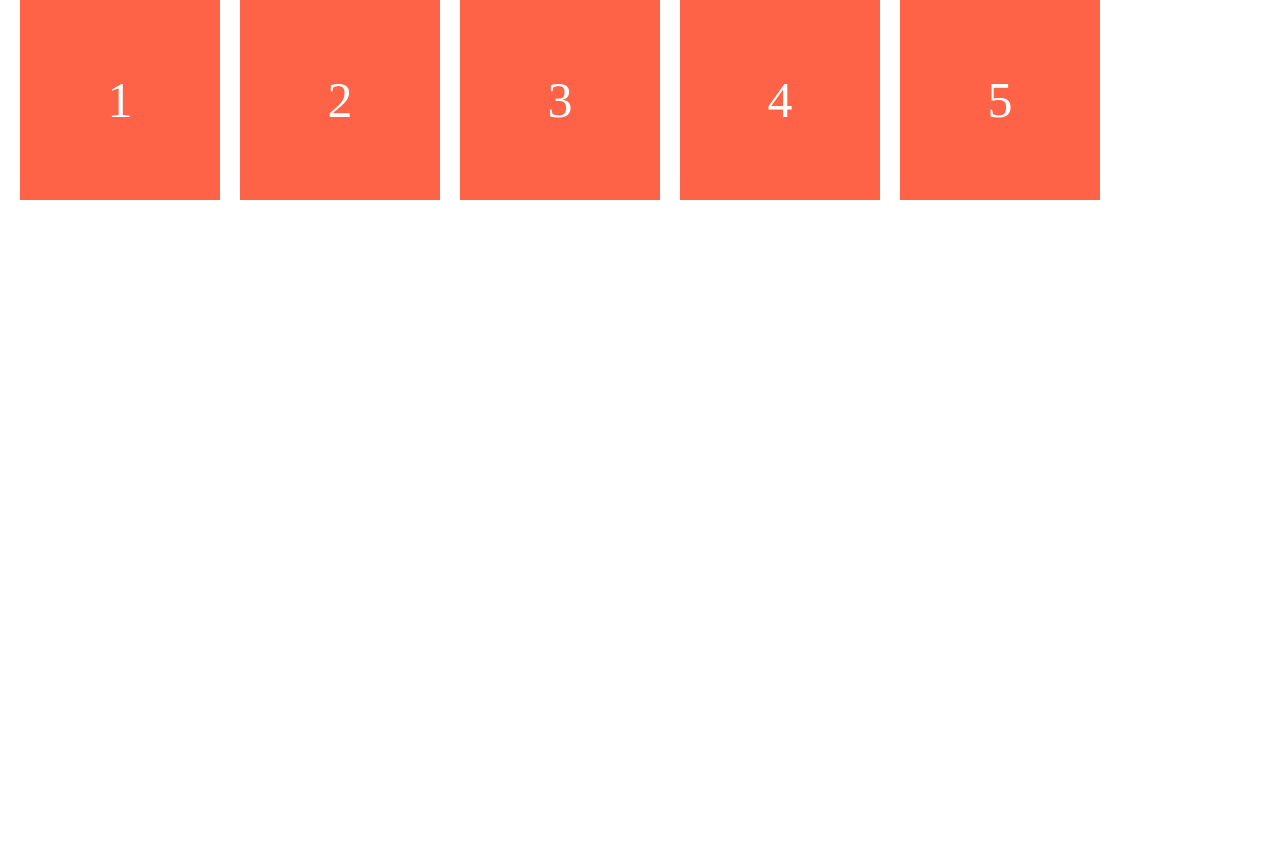
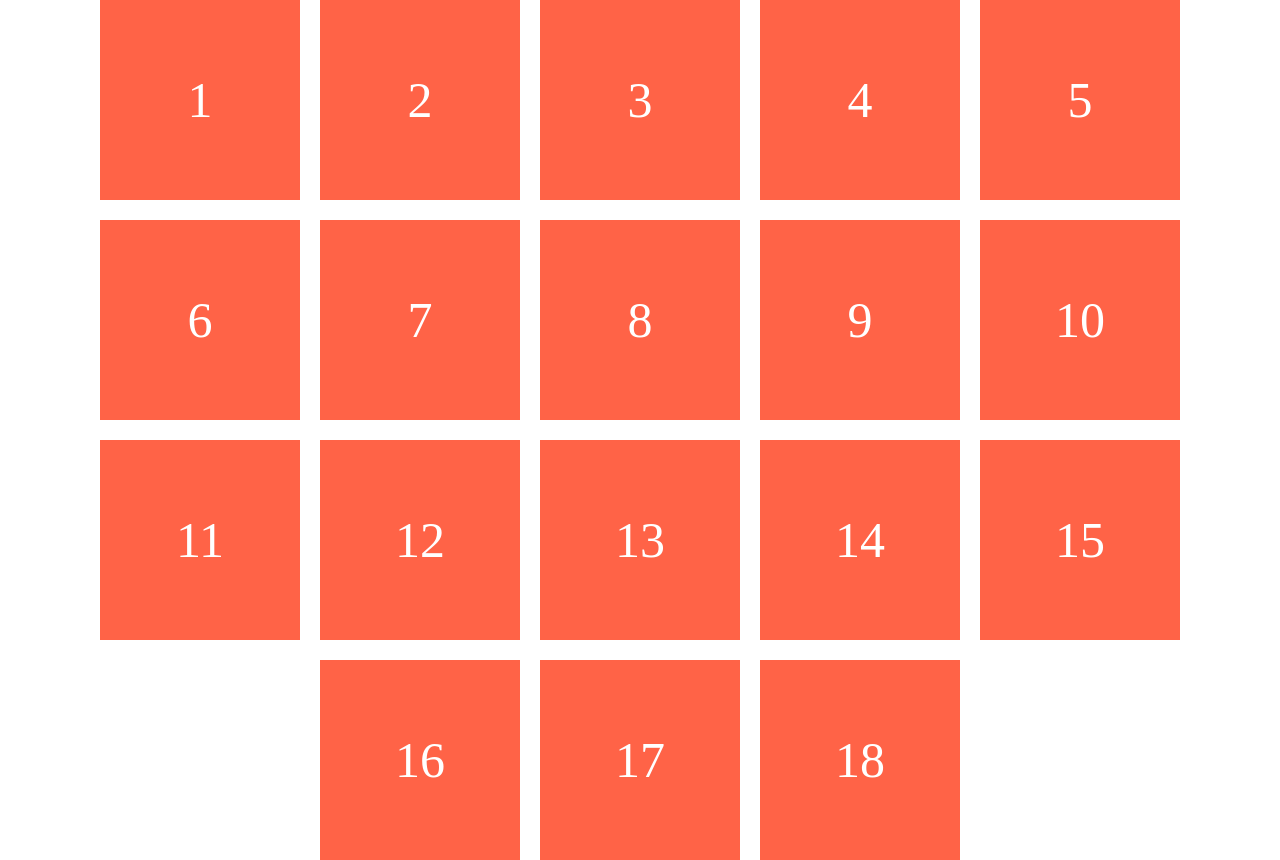
Before and after one commit to daehyeong2/css-layout-masterclass, a website built with Vite: page index.html in a window 1280 px wide. Before the commit the page ends 800 px from the top, so only its background shows below. Built offline with nearby package versions, Linux system fonts and the light colour scheme.

Commit message:
2.5 ~ 2.7

```diff
--- a/index.html
+++ b/index.html
@@ -13,6 +13,19 @@
       <div class="box">3</div>
       <div class="box">4</div>
       <div class="box">5</div>
+      <div class="box">6</div>
+      <div class="box">7</div>
+      <div class="box">8</div>
+      <div class="box">9</div>
+      <div class="box">10</div>
+      <div class="box">11</div>
+      <div class="box">12</div>
+      <div class="box">13</div>
+      <div class="box">14</div>
+      <div class="box">15</div>
+      <div class="box">16</div>
+      <div class="box">17</div>
+      <div class="box">18</div>
     </div>
   </body>
 </html>
--- a/style.css
+++ b/style.css
@@ -5,6 +5,8 @@ body {
   display: flex;
   height: 100vh;
   gap: 20px;
+  flex-flow: row wrap;
+  justify-content: center;
 }
 .box {
   width: 200px;
```
